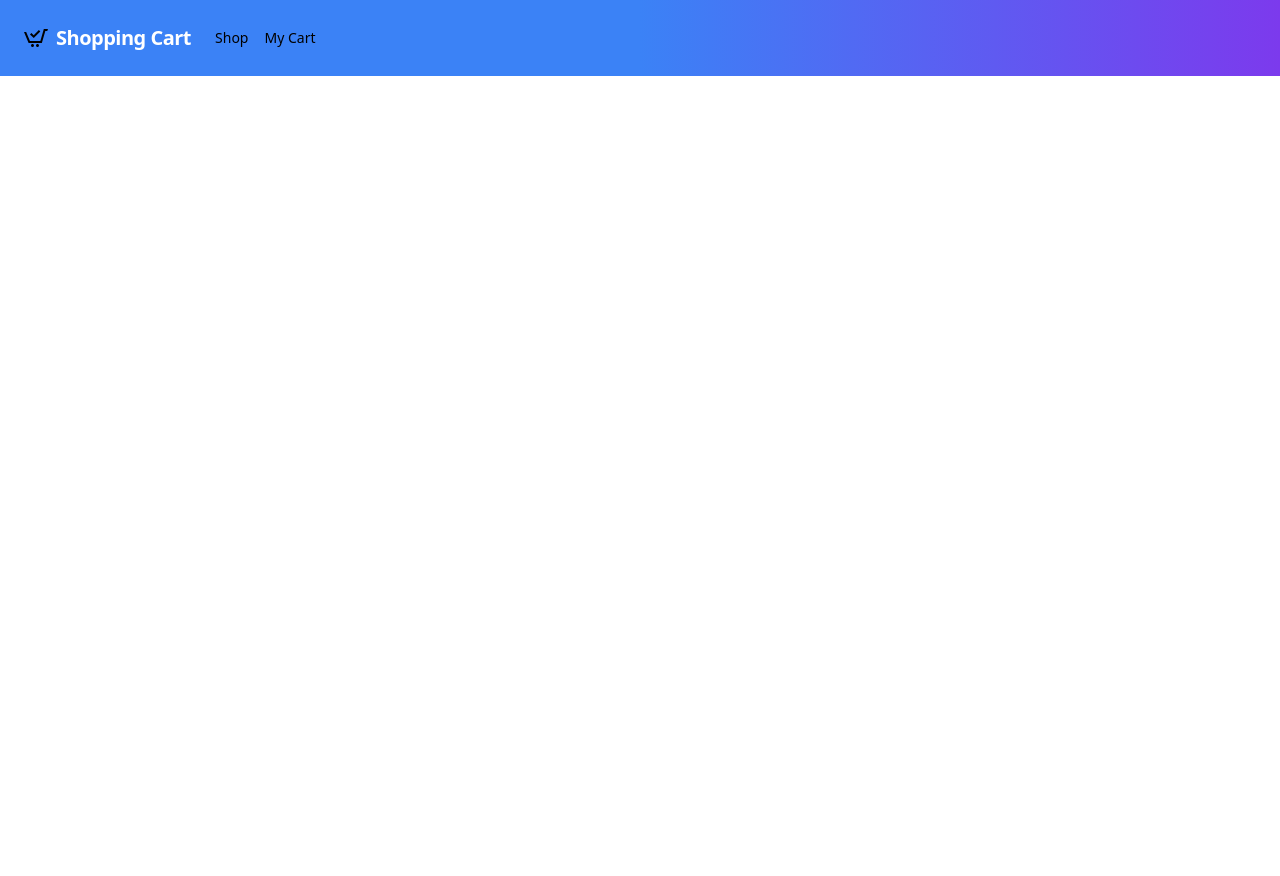
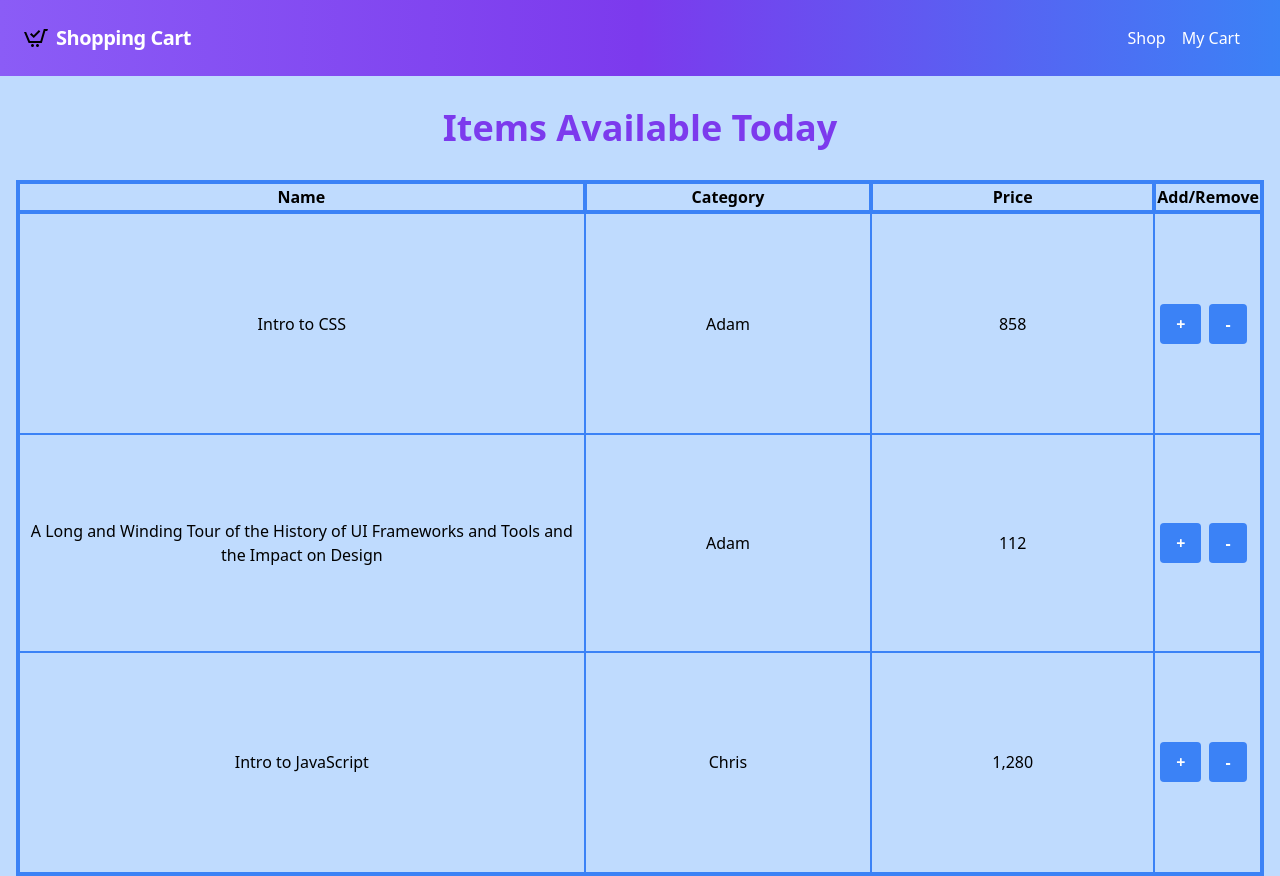
Before and after one commit to SteelMasterJ/Shopping-Cart-App, a React (Create React App) app: page / in a window 1280 px wide. Before the commit the page ends 800 px from the top, so only its background shows below. Built offline with nearby package versions, Linux system fonts and the light colour scheme.

Commit message:
Sample Main Page

```diff
--- a/src/App.js
+++ b/src/App.js
@@ -1,6 +1,7 @@
 import React, { Component } from 'react';
-import {BrowserRouter} from 'react-router-dom'
+import {BrowserRouter, Route, Switch} from 'react-router-dom'
 import Navbar from './components/Navbar'
+import MainPage from './components/MainPage'
 
 class App extends Component {
   render() {
@@ -8,6 +9,9 @@ class App extends Component {
       <BrowserRouter>
           <div className="App">
             <Navbar/>
+            <Switch>
+              <Route exact path="/" component={MainPage}/>
+            </Switch>
           </div>
       </BrowserRouter>
 
--- a/src/components/Mainpage.js
+++ b/src/components/Mainpage.js
@@ -0,0 +1,51 @@
+import React from 'react';
+
+const MainPage = () => {
+    return (
+        <div className="pt-8 flex flex-col bg-blue-200 h-screen">
+            <h1 className="mx-auto text-4xl text-purple-600 font-extrabold mb-8">Items Available Today</h1>
+            <table className="table-fixed bg-blue-200 border-4 border-collapse border-blue-500 mx-4 flex-auto">
+                <thead>
+                    <tr>
+                    <th className="w-1/2 bg-blue-200 border-4 border-collapse border-blue-500">Name</th>
+                    <th className="w-1/4 bg-blue-200 border-4 border-collapse border-blue-500">Category</th>
+                    <th className="w-1/4 bg-blue-200 border-4 border-collapse border-blue-500">Price</th>
+                    <th className="w-8 bg-blue-200 border-4 border-collapse border-blue-500">Add/Remove</th>
+                    </tr>
+                </thead>
+                <tbody>
+                    <tr>
+                    <td className="bg-blue-200 border-2 border-collapse border-blue-500 text-center">Intro to CSS</td>
+                    <td className="bg-blue-200 border-2 border-collapse border-blue-500 text-center">Adam</td>
+                    <td className="bg-blue-200 border-2 border-collapse border-blue-500 text-center">858</td>
+                    <td className="bg-blue-200 border-2 border-collapse border-blue-500">
+                        <button className="bg-blue-500 hover:bg-blue-700 text-white font-bold py-2 px-4 m-1 rounded">+</button>
+                        <button className="bg-blue-500 hover:bg-blue-700 text-white font-bold py-2 px-4 m-1 rounded">-</button>
+                    </td>
+                    </tr>
+                    <tr className="bg-blue-200">
+                    <td className="bg-blue-200 border-2 border-collapse border-blue-500 text-center">A Long and Winding Tour of the History of UI Frameworks and Tools and the Impact on Design</td>
+                    <td className="bg-blue-200 border-2 border-collapse border-blue-500 text-center">Adam</td>
+                    <td className="bg-blue-200 border-2 border-collapse border-blue-500 text-center">112</td>
+                    <td className="bg-blue-200 border-2 border-collapse border-blue-500">
+                        <button className="bg-blue-500 hover:bg-blue-700 text-white font-bold py-2 px-4 m-1 rounded">+</button>
+                        <button className="bg-blue-500 hover:bg-blue-700 text-white font-bold py-2 px-4 m-1 rounded">-</button>
+                    </td>
+                    </tr>
+                    <tr>
+                    <td className="bg-blue-200 border-2 border-collapse border-blue-500 text-center">Intro to JavaScript</td>
+                    <td className="bg-blue-200 border-2 border-collapse border-blue-500 text-center">Chris</td>
+                    <td className="bg-blue-200 border-2 border-collapse border-blue-500 text-center">1,280</td>
+                    <td className="bg-blue-200 border-2 border-collapse border-blue-500">
+                        <button className="bg-blue-500 hover:bg-blue-700 text-white font-bold py-2 px-4 m-1 rounded">+</button>
+                        <button className="bg-blue-500 hover:bg-blue-700 text-white font-bold py-2 px-4 m-1 rounded">-</button>
+                    </td>
+                    </tr>
+                </tbody>
+            </table>
+        </div>
+    )
+}
+
+
+export default MainPage;
--- a/src/components/Navbar.js
+++ b/src/components/Navbar.js
@@ -3,20 +3,19 @@ import React from 'react';
 
 const Navbar = () => {
     return (
-        <nav class="flex items-center justify-between flex-wrap bg-gradient-to-r from-blue-500 via-blue-500 to-purple-600 p-6">
-            <div class="flex items-center flex-no-shrink text-white mr-6">
-                <svg class="mr-2" width="24" height="24" xmlns="http://www.w3.org/2000/svg" fill-rule="evenodd" clip-rule="evenodd"><path d="M13.5 18c-.828 0-1.5.672-1.5 1.5 0 .829.672 1.5 1.5 1.5s1.5-.671 1.5-1.5c0-.828-.672-1.5-1.5-1.5zm-3.5 1.5c0 .829-.672 1.5-1.5 1.5s-1.5-.671-1.5-1.5c0-.828.672-1.5 1.5-1.5s1.5.672 1.5 1.5zm13.257-14.5h-1.929l-3.473 12h-13.239l-4.616-11h2.169l3.776 9h10.428l3.432-12h4.195l-.743 2zm-13.537 4.183l-2.325-2.183-1.395 1.435 3.746 3.565 6.559-6.592-1.422-1.408-5.163 5.183z"/></svg>
-                {/* <svg class="h-8 w-8 mr-2" width="54" height="54" viewBox="0 0 54 54" xmlns="http://www.w3.org/2000/svg"><path d="M13.5 22.1c1.8-7.2 6.3-10.8 13.5-10.8 10.8 0 12.15 8.1 17.55 9.45 3.6.9 6.75-.45 9.45-4.05-1.8 7.2-6.3 10.8-13.5 10.8-10.8 0-12.15-8.1-17.55-9.45-3.6-.9-6.75.45-9.45 4.05zM0 38.3c1.8-7.2 6.3-10.8 13.5-10.8 10.8 0 12.15 8.1 17.55 9.45 3.6.9 6.75-.45 9.45-4.05-1.8 7.2-6.3 10.8-13.5 10.8-10.8 0-12.15-8.1-17.55-9.45-3.6-.9-6.75.45-9.45 4.05z"/></svg> */}
-                <span class="font-semibold text-xl tracking-tight">Shopping Cart</span>
+        <nav className="flex items-center justify-between flex-wrap bg-gradient-to-r from-purple-500 via-purple-600 to-blue-500 p-6">
+            <div className="flex items-center flex-no-shrink text-white mr-6">
+                <svg className="mr-2" width="24" height="24" xmlns="http://www.w3.org/2000/svg" fill-rule="evenodd" clip-rule="evenodd"><path d="M13.5 18c-.828 0-1.5.672-1.5 1.5 0 .829.672 1.5 1.5 1.5s1.5-.671 1.5-1.5c0-.828-.672-1.5-1.5-1.5zm-3.5 1.5c0 .829-.672 1.5-1.5 1.5s-1.5-.671-1.5-1.5c0-.828.672-1.5 1.5-1.5s1.5.672 1.5 1.5zm13.257-14.5h-1.929l-3.473 12h-13.239l-4.616-11h2.169l3.776 9h10.428l3.432-12h4.195l-.743 2zm-13.537 4.183l-2.325-2.183-1.395 1.435 3.746 3.565 6.559-6.592-1.422-1.408-5.163 5.183z"/></svg>
+                <span className="font-semibold text-xl tracking-tight">Shopping Cart</span>
             </div>
-            <div class="w-full block flex-grow lg:flex lg:items-center lg:w-auto">
-                <div class="text-sm lg:flex-grow">
-                <a href="#responsive-header" class="block mt-4 lg:inline-block lg:mt-0 text-teal-lighter hover:text-white mr-4">
-                    Shop
-                </a>
-                <a href="#responsive-header" class="block mt-4 lg:inline-block lg:mt-0 text-teal-lighter hover:text-white mr-4">
-                    My Cart
-                </a>
+            <div className="w-full block flex-end lg:flex lg:items-center lg:w-auto">
+                <div className="text-md lg:flex-grow">
+                    <a href="#responsive-header" className="block mt-4 lg:inline-block lg:mt-0 text-white hover:text-gray-200 mr-4">
+                        Shop
+                    </a>
+                    <a href="#responsive-header" className="block mt-4 lg:inline-block lg:mt-0 text-white hover:text-gray-200 mr-4">
+                        My Cart
+                    </a>
                 </div>
             </div>
         </nav>
```
